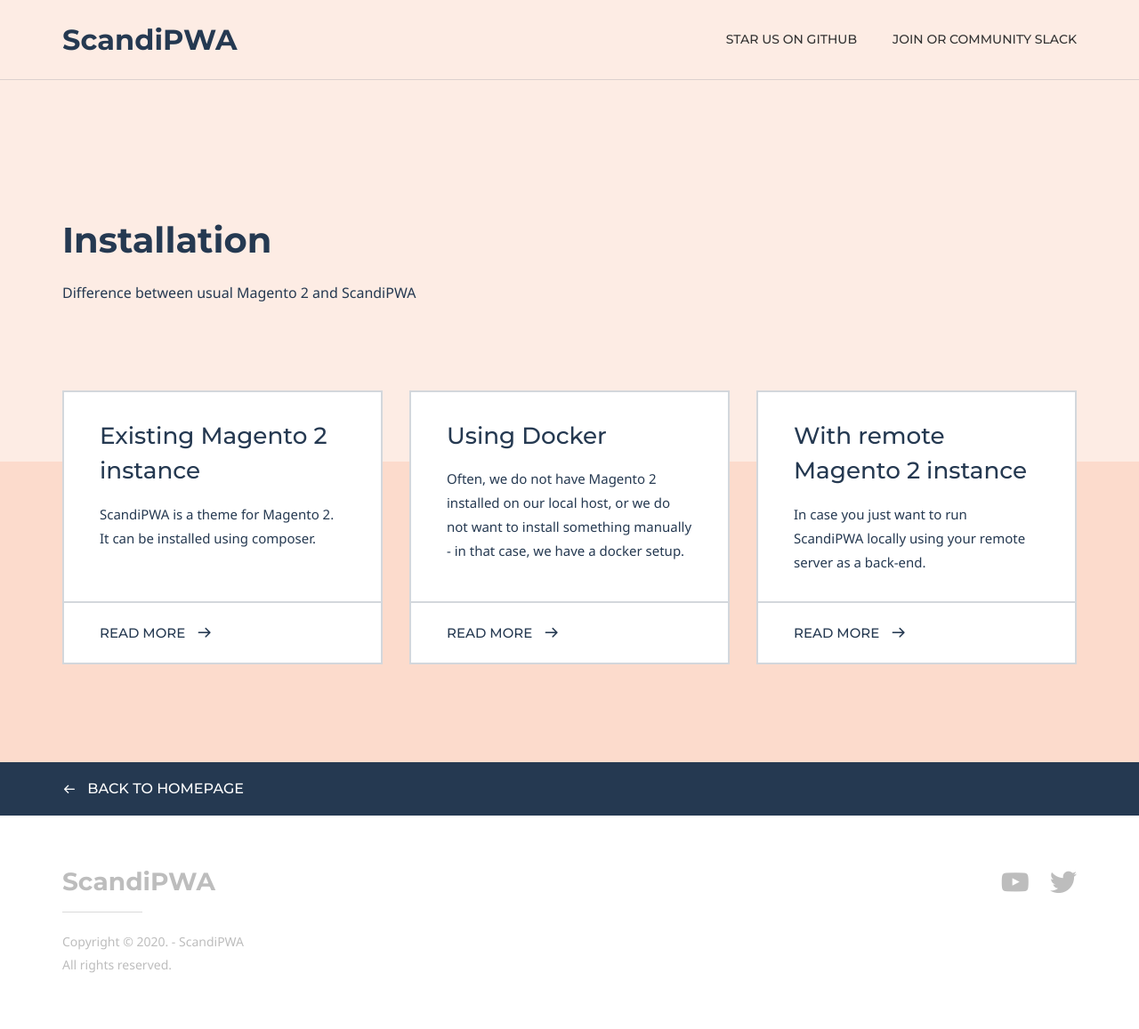
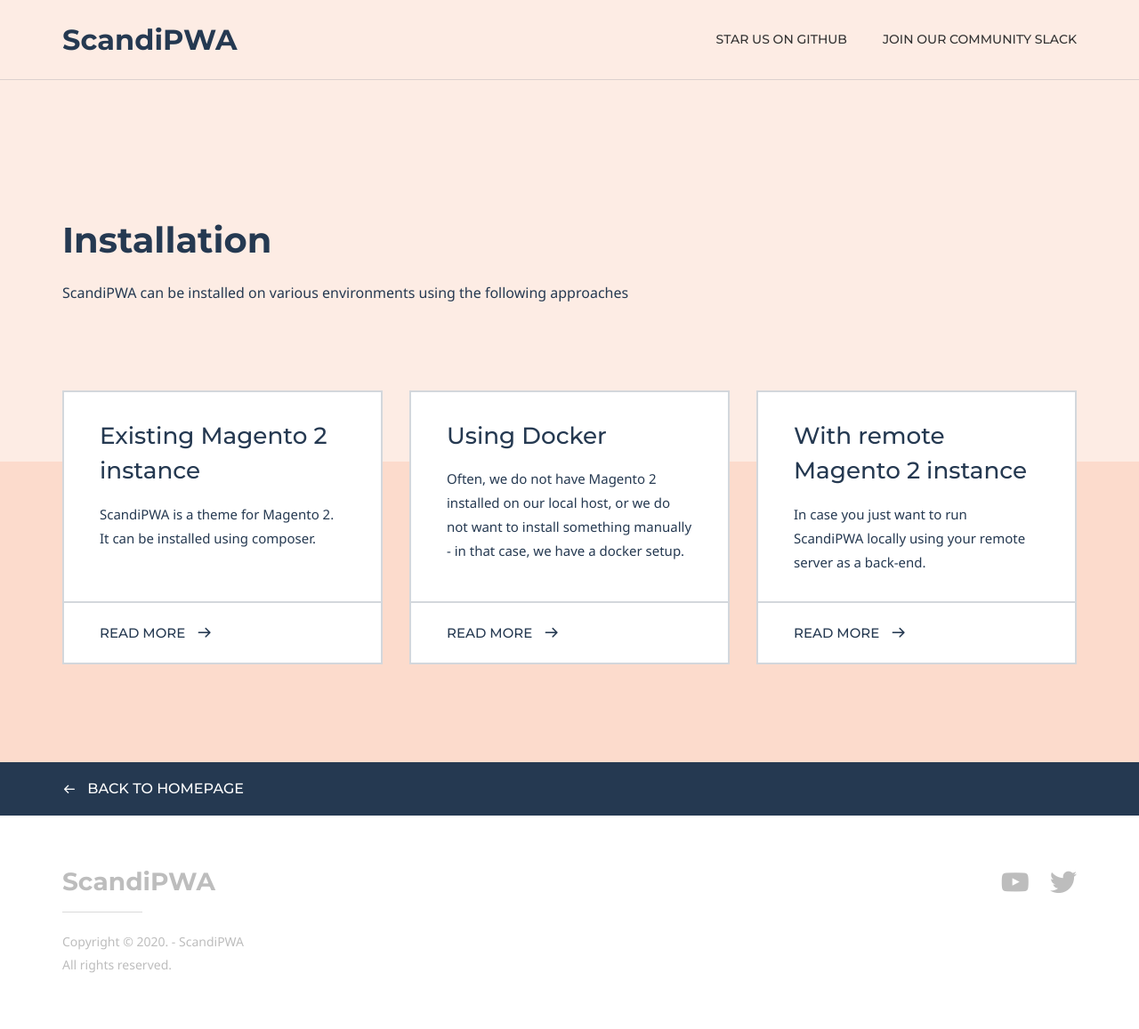
Before and after one commit to scandipwa/scandipwa.github.io, a Jekyll site: the page built from docs/installation/index.md, in a window 1280 px wide. Shown: the whole page at 89% size. Built offline with Jekyll 4.4.1, drawn with Linux system fonts in a browser that asks for light colours; some web fonts are replaced; comment, search, counter and statistics services are not loaded; a style sheet for code colours, icons or effects is not loaded.

Commit message:
Correct typos and leftovers from templates

```diff
--- a/_config.yml
+++ b/_config.yml
@@ -19,7 +19,7 @@
         nav:
             - item_name: Star us on GitHub
               item_url: 'https://github.com/scandipwa/base-theme'
-            - item_name: Join or community Slack
+            - item_name: Join our community Slack
               item_url: 'https://join.slack.com/t/scandipwa/shared_invite/enQtNzE2Mjg1Nzg3MTg5LTQwM2E2NmQ0NmQ2MzliMjVjYjQ1MTFiYWU5ODAyYTYyMGQzNWM3MDhkYzkyZGMxYTJlZWI1N2ExY2Q1MDMwMTk'
     footer:
         content:
--- a/docs/installation/index.md
+++ b/docs/installation/index.md
@@ -6,7 +6,7 @@
 
 # Hero section
 title: Installation
-description: Difference between usual Magento 2 and ScandiPWA
+description: ScandiPWA can be installed on various environments using the following approaches
 
 # Micro navigation
 micro_nav:
```
